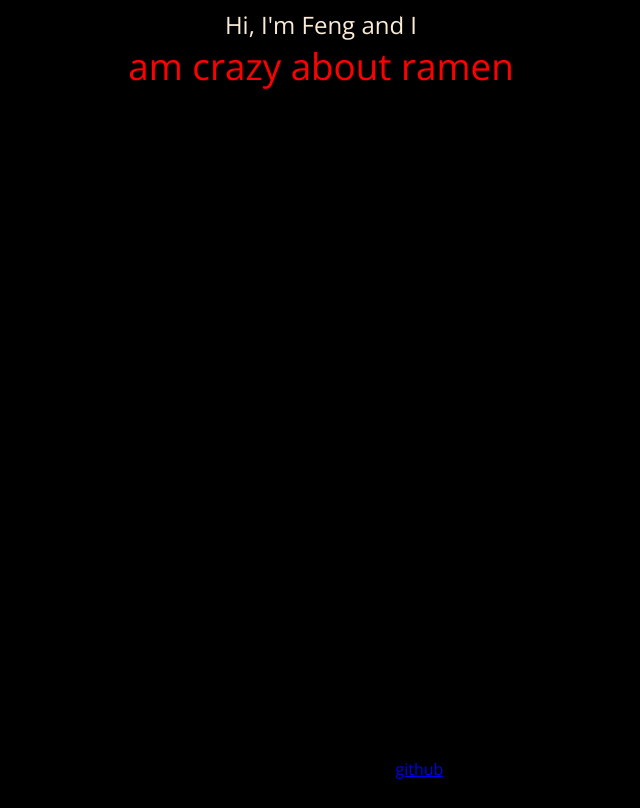
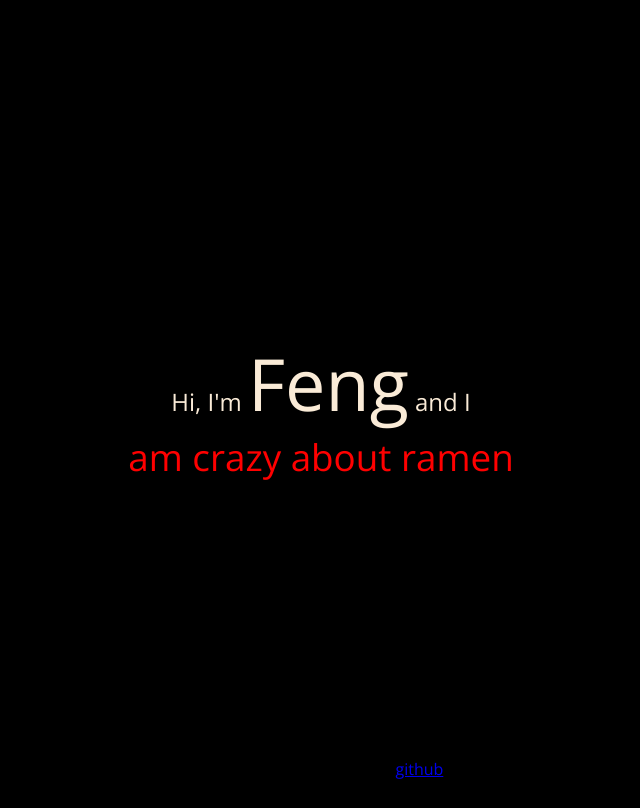
Before and after one commit to SiddarGu/Web-Page-Entry, a plain HTML site: page index.html in a window 1280 px wide. Shown: the whole page, without its empty margins (319-959 px from the left). Drawn offline with nearby package versions, Linux system fonts and the light colour scheme.

Commit message:
style update

```diff
--- a/index.css
+++ b/index.css
@@ -1,3 +1,7 @@
+html {
+    height: 100%;
+}
+
 body {
     background-color: black;
     display: flex;
@@ -7,6 +11,10 @@ body {
     flex-direction: column;
     height: 100%;
     font-family: 'Open Sans', serif;
+}
+
+#name {
+    font-size: 3em;
 }
 
 #upper {
```
